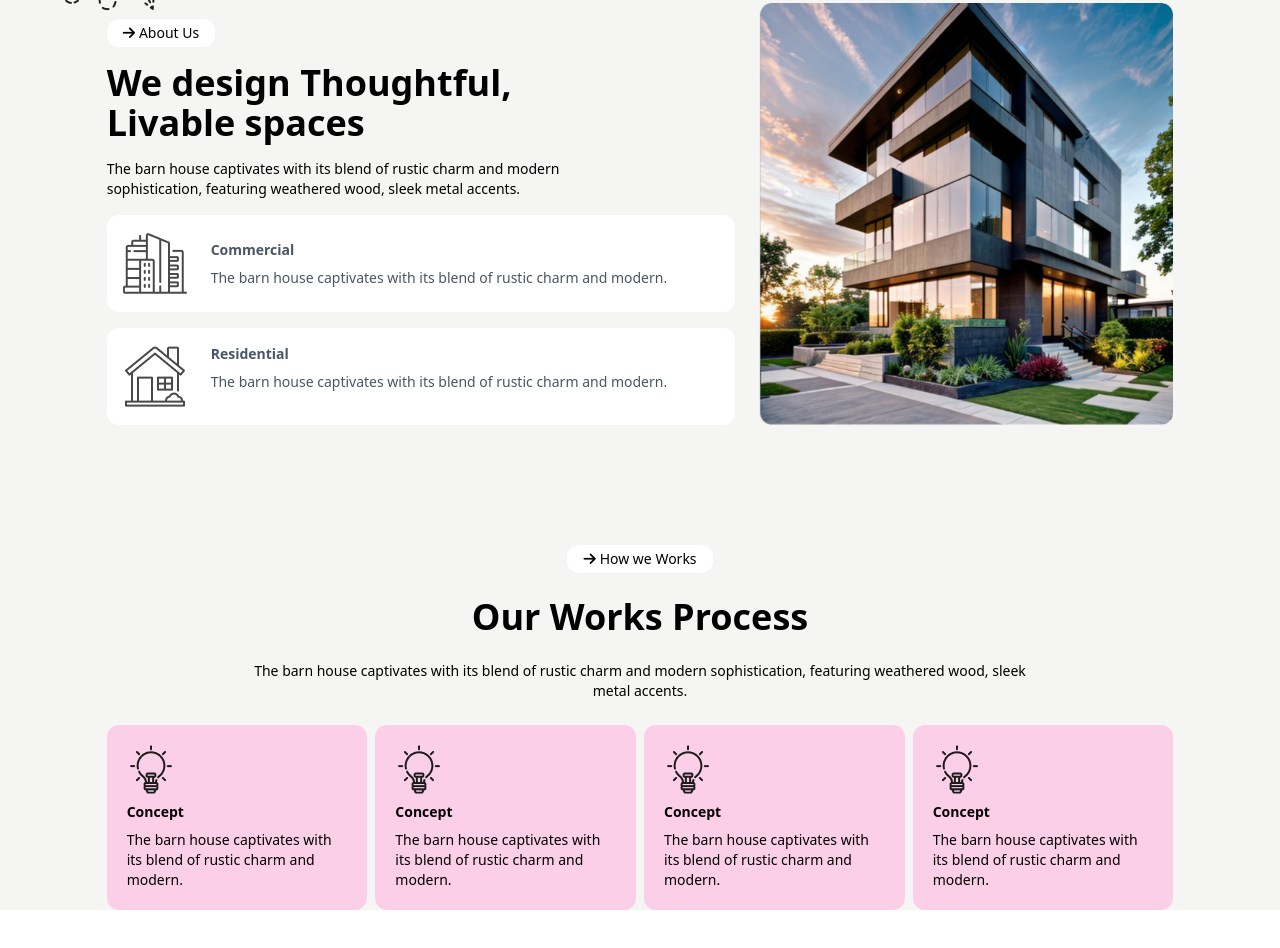
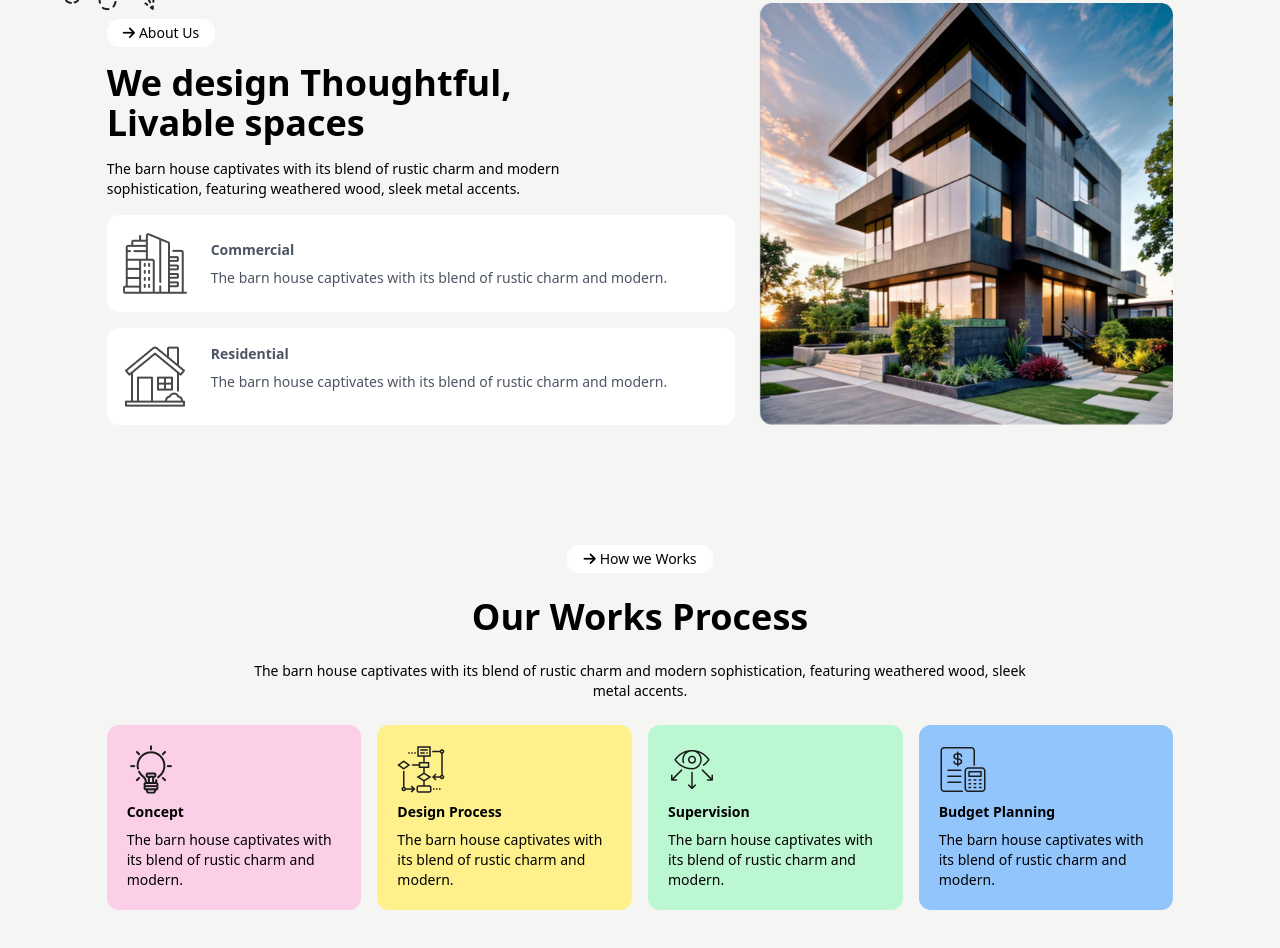
Before and after one commit to moon200218/assignment-3, a plain HTML site: page index.html in a window 1280 px wide. Shown: the part 911-1859 px from the top of the page. Drawn offline with nearby package versions, Linux system fonts and the light colour scheme.

Commit message:
our process section done

```diff
--- a/index.html
+++ b/index.html
@@ -152,13 +152,13 @@
 
             </div>
 
-            <div class="w-5/6 mx-auto text-center space-y-6 mt-10">
+            <div class="w-5/6 mx-auto text-center space-y-6 mt-10 pb-20">
                 <!-- Our work process section -->
                 <button class="bg-white px-4 py-1 rounded-xl text-sm font-light"><i class="fa-solid fa-arrow-right mr-1"></i>How we Works</button>
                 <h1 class="font-extrabold text-4xl">Our Works Process</h1>
-                <p class="font-light text-sm w-9/12 inline-flex">The barn house captivates with its blend of rustic charm and modern sophistication, featuring weathered wood, sleek metal accents.</p>
+                <p class="font-light text-sm lg:w-9/12 inline-flex">The barn house captivates with its blend of rustic charm and modern sophistication, featuring weathered wood, sleek metal accents.</p>
 
-                <div class="grid grid-cols-4 gap-2">
+                <div class="grid grid-cols-1 lg:grid-cols-4 gap-4">
                     <!-- process cards -->
                     <div class="p-5 text-left bg-pink-200 rounded-xl space-y-2">
                         <img src="./assets/concept.png">
@@ -166,22 +166,22 @@
                         <h4 class="font-semibold text-sm">Concept</h4>
                         <p class="font-light text-sm">The barn house captivates with its blend of rustic charm and modern.</p>
                     </div>
-                    <div class="p-5 text-left bg-pink-200 rounded-xl space-y-2">
-                        <img src="./assets/concept.png">
+                    <div class="p-5 text-left bg-yellow-200 rounded-xl space-y-2">
+                        <img src="./assets/flow-chart.png">
                         <!-- Concept -->
-                        <h4 class="font-semibold text-sm">Concept</h4>
+                        <h4 class="font-semibold text-sm">Design Process</h4>
                         <p class="font-light text-sm">The barn house captivates with its blend of rustic charm and modern.</p>
                     </div>
-                    <div class="p-5 text-left bg-pink-200 rounded-xl space-y-2">
-                        <img src="./assets/concept.png">
+                    <div class="p-5 text-left bg-green-200 rounded-xl space-y-2">
+                        <img src="./assets/vision.png">
                         <!-- Concept -->
-                        <h4 class="font-semibold text-sm">Concept</h4>
+                        <h4 class="font-semibold text-sm">Supervision</h4>
                         <p class="font-light text-sm">The barn house captivates with its blend of rustic charm and modern.</p>
                     </div>
-                    <div class="p-5 text-left bg-pink-200 rounded-xl space-y-2">
-                        <img src="./assets/concept.png">
+                    <div class="p-5 text-left bg-blue-300 rounded-xl space-y-2">
+                        <img src="./assets/budget-planning.png">
                         <!-- Concept -->
-                        <h4 class="font-semibold text-sm">Concept</h4>
+                        <h4 class="font-semibold text-sm">Budget Planning</h4>
                         <p class="font-light text-sm">The barn house captivates with its blend of rustic charm and modern.</p>
                     </div>
                 </div>
```
